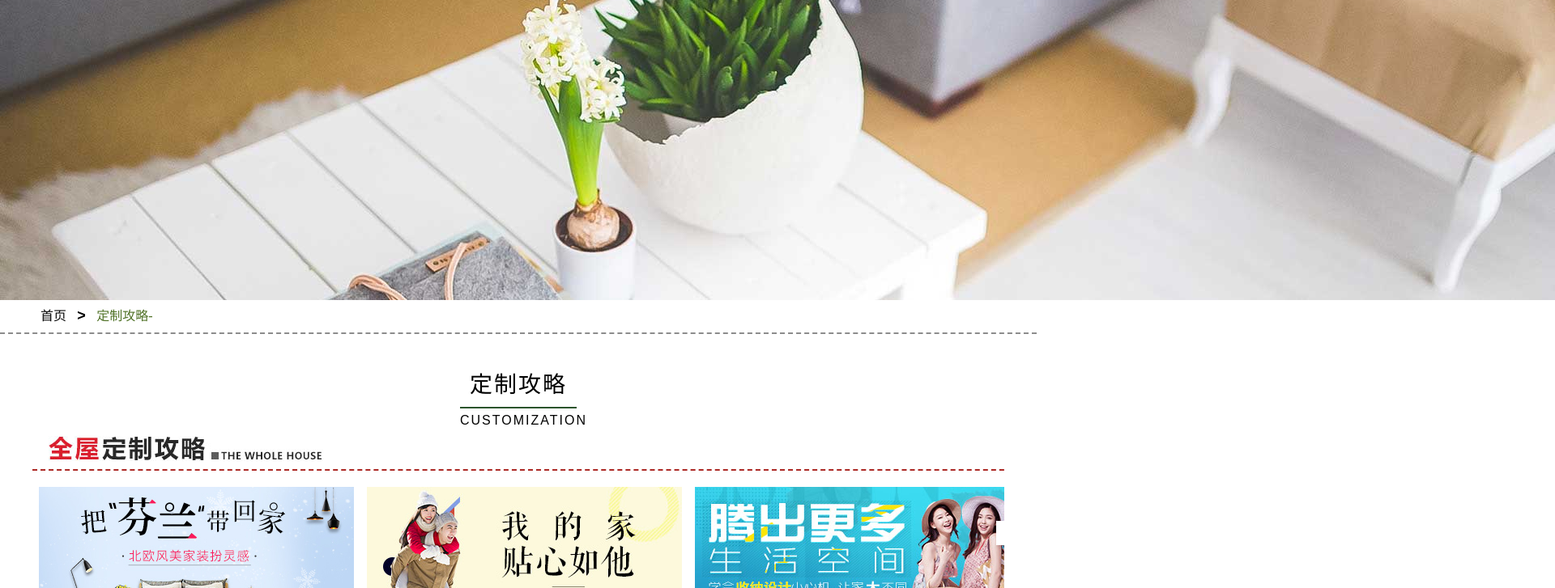
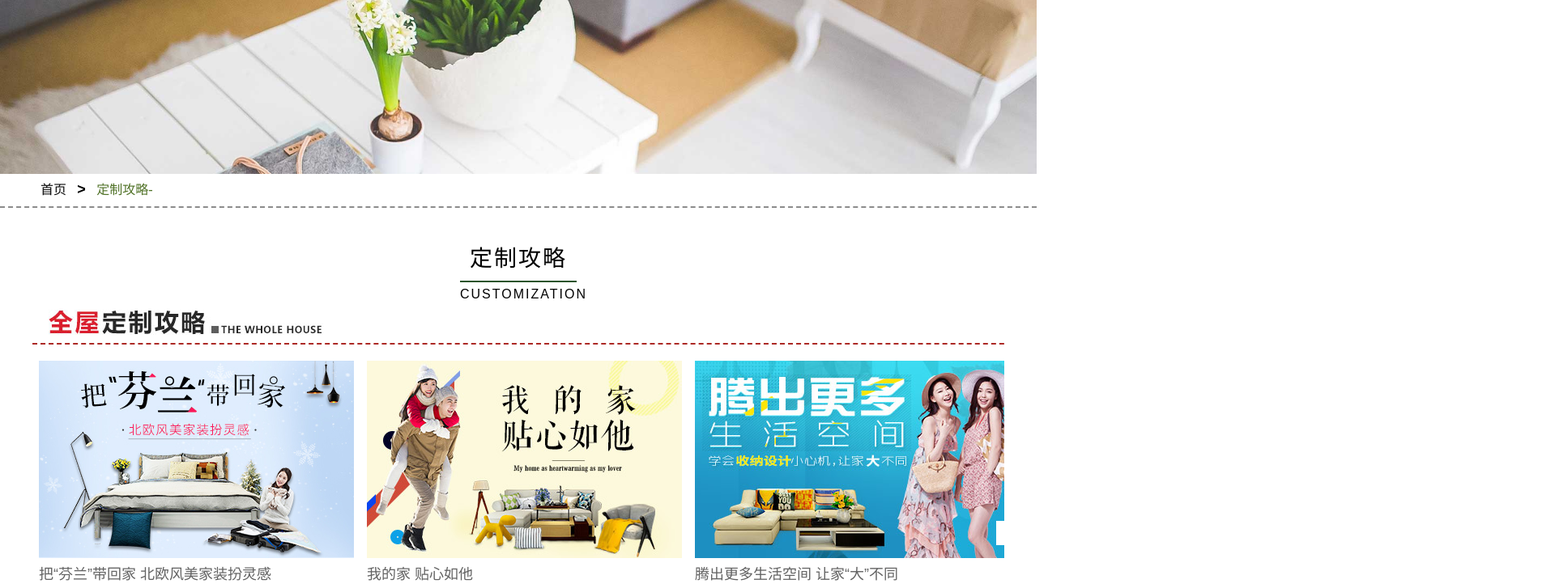
Before and after one commit to WEBpeng5202/qiyezhan, a plain HTML site: page caseList2.html in a window 1280 px wide. Shown: the part 96-823 px from the top of the page at 81% size, 1920 px wide, since content can reach past the window. Drawn offline with Linux system fonts and the light colour scheme; a small style sheet from the web is missing.

Commit message:
qiyezhan

```diff
--- a/caseList2.html
+++ b/caseList2.html
@@ -35,7 +35,9 @@
 
 <main>
     <div class="banner">
-        <img src="img/banner5.jpg" alt="">
+        <div>
+            <img src="img/banner5.jpg" alt="" style="width: 100%">
+        </div>
         <div class="container title">
             <a href="index.html">首页</a>
             <span>&gt;</span>
--- a/css/caseList.css
+++ b/css/caseList.css
@@ -1,7 +1,8 @@
 main{
-    /*height:900px;*/
+    width: 100%;
 }
 .banner{
+    width: 100%;
     border-bottom: 2px dashed #8c8c8c;
 }
 .title{
```
Also changed, not shown: caseList.html (+1 -1 lines).
